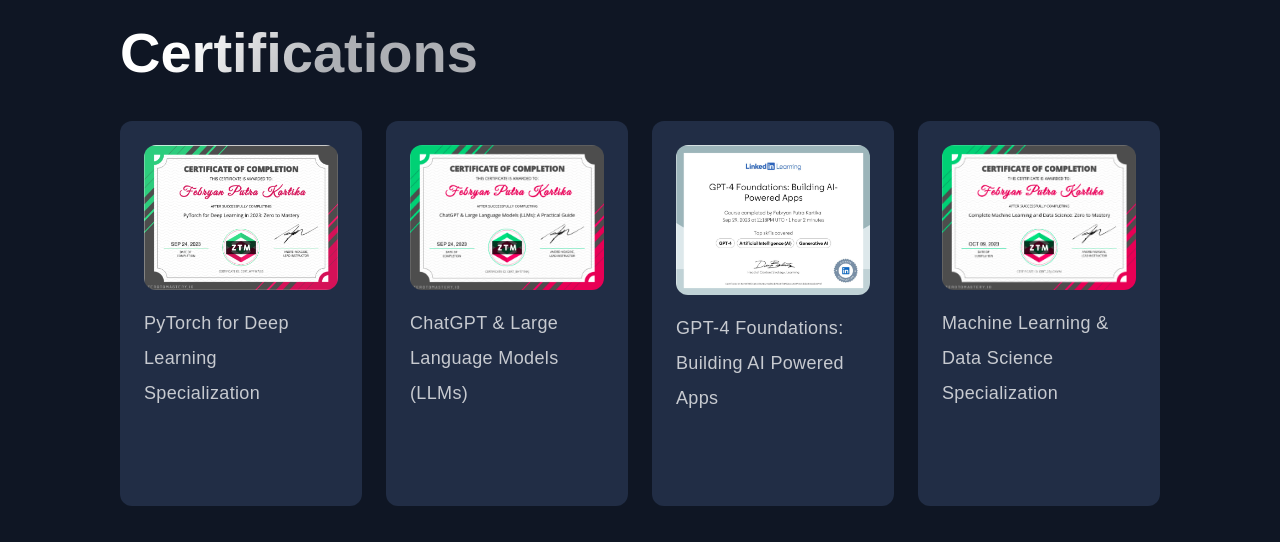
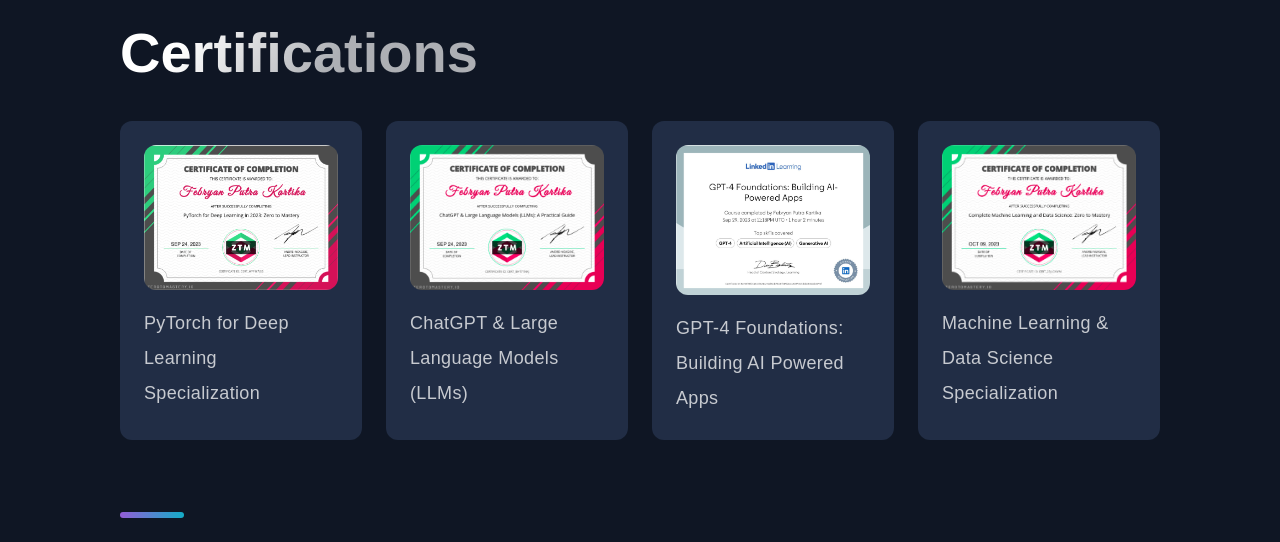
Before and after one commit to fbrynpk/fbrynpk.github.io, a Next.js app: page / in a window 1280 px wide. Shown: the part 5280-5822 px from the top of the page. Built offline with nearby package versions, Linux system fonts and the light colour scheme.

Commit message:
Fix Certificate Box too long

```diff
--- a/src/components/Certificate/CertificateStyles.js
+++ b/src/components/Certificate/CertificateStyles.js
@@ -5,7 +5,7 @@ export const Boxes = styled.div`
   display: grid;
   grid-template-columns: repeat(4, 1fr);
   gap: 24px;
-  margin: 24px 0 20px;
+  margin: 24px 0 40px;
 
   @media ${(props) => props.theme.breakpoints.md} {
     gap: 16px;
@@ -33,7 +33,6 @@ export const Imgs = styled.img`
 export const Box = styled.div`
   background: #212d45;
   border-radius: 12px;
-  height: 385px;
   padding: 24px;
   @media ${(props) => props.theme.breakpoints.lg} {
     height: 350px;
```
